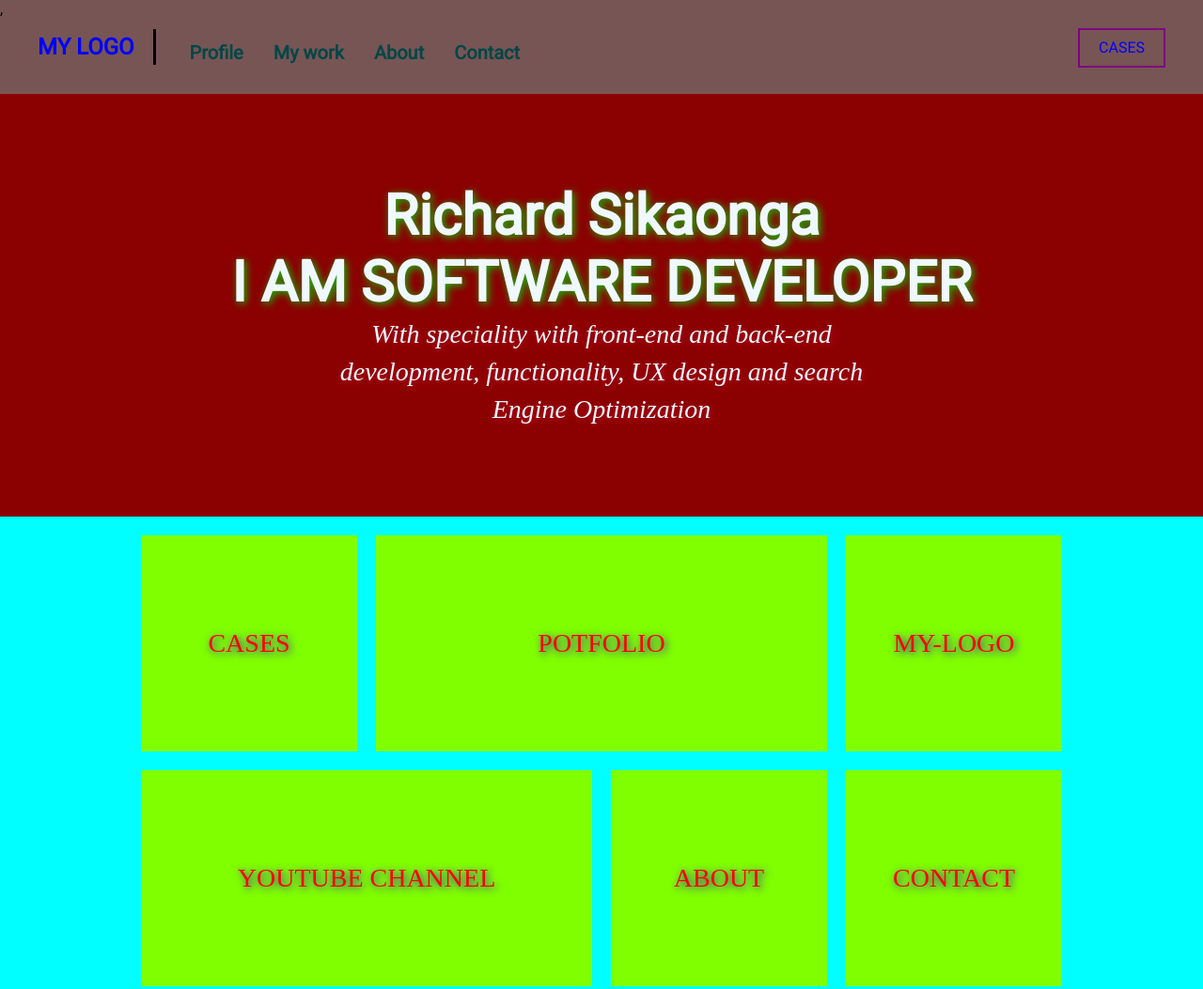
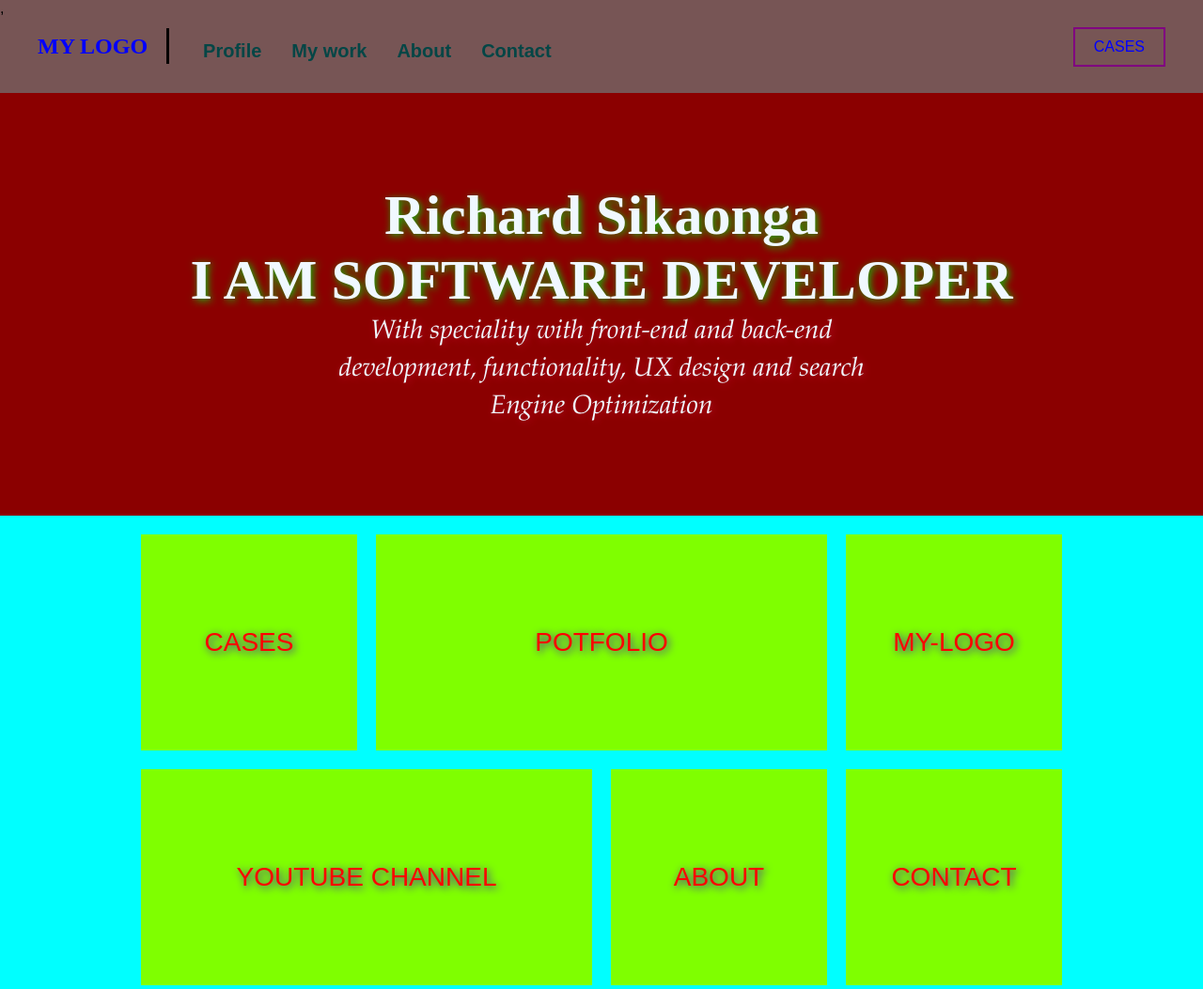
Before and after one commit to richie1988/Myportfolio, a website: page index.html in a window 1280 px wide. Shown: the top 1053 px of the page at 94% size. Drawn offline with Linux system fonts and the light colour scheme.

Commit message:
modified the css file and loaded the linters and fixed the problem

```diff
--- a/style.css
+++ b/style.css
@@ -1,3 +1,17 @@
+/* stylelint-disable max-empty-lines */
+
+
+/* stylelint-disable rule-empty-line-before */
+
+
+/* stylelint-disable no-descending-specificity */
+
+
+/* stylelint-disable indentation */
+
+
+/* stylelint-disable no-missing-end-of-source-newline */
+
 * {
     margin: 0;
     padding: 0;
@@ -6,7 +20,7 @@
 }
 
 body {
-    font-family: 'Roboto', 'Segoe UI', Tahoma, Verdana, sans-serif;
+    font-family: Arial, sans-serif;
     background-color: aqua;
     height: auto;
 }
@@ -19,7 +33,7 @@ header {
 }
 
 .header-logo {
-    font-family: 'roboto' sans-serif;
+    font-family: 'Times New Roman', Times, serif;
     font-size: 24px;
     font-weight: 900;
     color: blue;
@@ -44,7 +58,7 @@ header nav ul li {
 }
 
 header nav ul li a {
-    font-family: 'roboto' sans-serif;
+    font-family: 'Times New Roman', Times, serif;
     font-size: 16px;
     color: rgb(26, 26, 77);
     text-transform: uppercase;
@@ -57,7 +71,6 @@ header nav ul li a {
 .banner-wrapper {
     width: 100%;
     height: calc(100vh - 100px);
-    /* the background here it must be image this is the image plece postion center and no repeat backsize= cover*/
     background-color: darkred;
     display: table;
 }
@@ -68,7 +81,7 @@ header nav ul li a {
 }
 
 .banner-wrapper h1 {
-    font-family: 'roboto';
+    font-family: 'Times New Roman', Times, serif;
     font-size: 60px;
     font-weight: 900;
     color: rgb(240, 248, 255);
@@ -77,7 +90,7 @@ header nav ul li a {
 }
 
 .banner-wrapper h2 {
-    font-family: cormorant garamond;
+    font-family: cormorant, garamond, Arial, sans-serif;
     font-size: 28px;
     font-weight: 100;
     font-style: italic;
@@ -95,7 +108,7 @@ header nav ul li a {
 }
 
 .link-wrapper div h2 {
-    font-family: cormorant garamond;
+    font-family: cormorant garamond Arial, sans-serif;
     font-size: 28px;
     font-weight: 100;
     line-height: 100px;
@@ -105,7 +118,7 @@ header nav ul li a {
 }
 
 footer {
-    width: calc(100%- 80px);
+    width: calc(100% - 80px);
     padding: 40px 40px;
     margin-top: 20px;
     background-color: darkgreen;
@@ -124,7 +137,6 @@ footer ul li {
 }
 
 footer ul li a {
-    font-family: 'roboto' sans-serif;
     font-size: 24px;
     color: blanchedalmond;
     line-height: 40px;
@@ -154,7 +166,7 @@ footer ul li a {
         float: left;
     }
     header nav ul {
-        margin: 20px 0px 0px 20px;
+        margin: 20px 0 0 20px;
         float: left;
     }
     header nav ul li {
@@ -168,7 +180,6 @@ footer ul li a {
     }
     header .header-cases {
         display: block;
-        font-family: 'roboto' sans-serif;
         font-size: 16px;
         color: blue;
         text-transform: uppercase;
@@ -226,7 +237,6 @@ footer ul li a {
         padding-right: 30px;
     }
     footer ul li p {
-        font-family: catamaran sans-serif;
         font-weight: 900;
         font-size: 30px;
         color: rgb(73, 2, 2);
```
Also changed, not shown: package.json (added, +23 -0 lines), .eslintrc.json (added), .github/.linters.yml (added), .stylelintrc.json (added), 3 other files.
